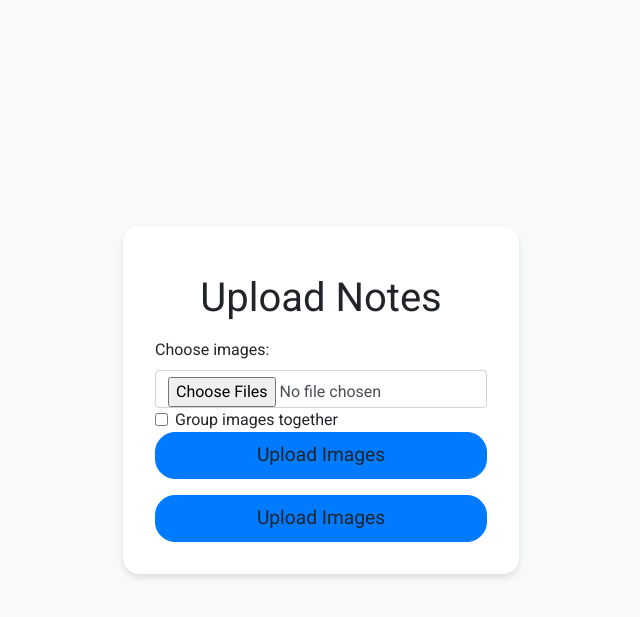
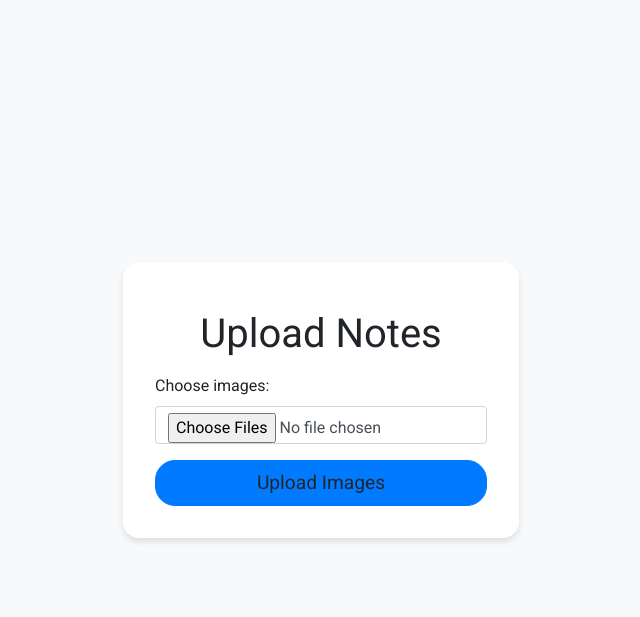
Before and after one commit to CharlieIO/ai-notes, a Flask app: page / in a window 1280 px wide. Shown: the top 617 px of the page, without its empty margins (319-959 px from the left). Run offline with Flask 2, Linux system fonts and the light colour scheme; some libraries are stand-ins or nearby versions.

Commit message:
Revert "multi-upload"
This reverts commit 72272ce94219baf3e27fb0ac205359fcd8a4ccd0.

```diff
--- a/src/templates/upload.html
+++ b/src/templates/upload.html
@@ -20,16 +20,7 @@
             <form id="uploadForm" action="{{ url_for('upload_image') }}" method="post" enctype="multipart/form-data">
                 <div class="mb-3">
                     <label for="image" class="form-label">Choose images:</label>
-                    <form action="{{ url_for('upload_image') }}" method="post" enctype="multipart/form-data">
-                        <input type="file" class="form-control" id="image" name="image" accept="image/*" multiple>
-                        <div class="form-check">
-                            <input class="form-check-input" type="checkbox" value="" id="groupImages" name="groupImages">
-                            <label class="form-check-label" for="groupImages">
-                                Group images together
-                            </label>
-                        </div>
-                        <button type="submit" class="btn submit-btn" value="Upload">Upload Images</button>
-                    </form>
+                    <input type="file" class="form-control" id="image" name="image" accept="image/*" multiple>
                 </div>
                 <button type="submit" class="btn submit-btn" value="Upload">Upload Images</button>
             </form>
```
